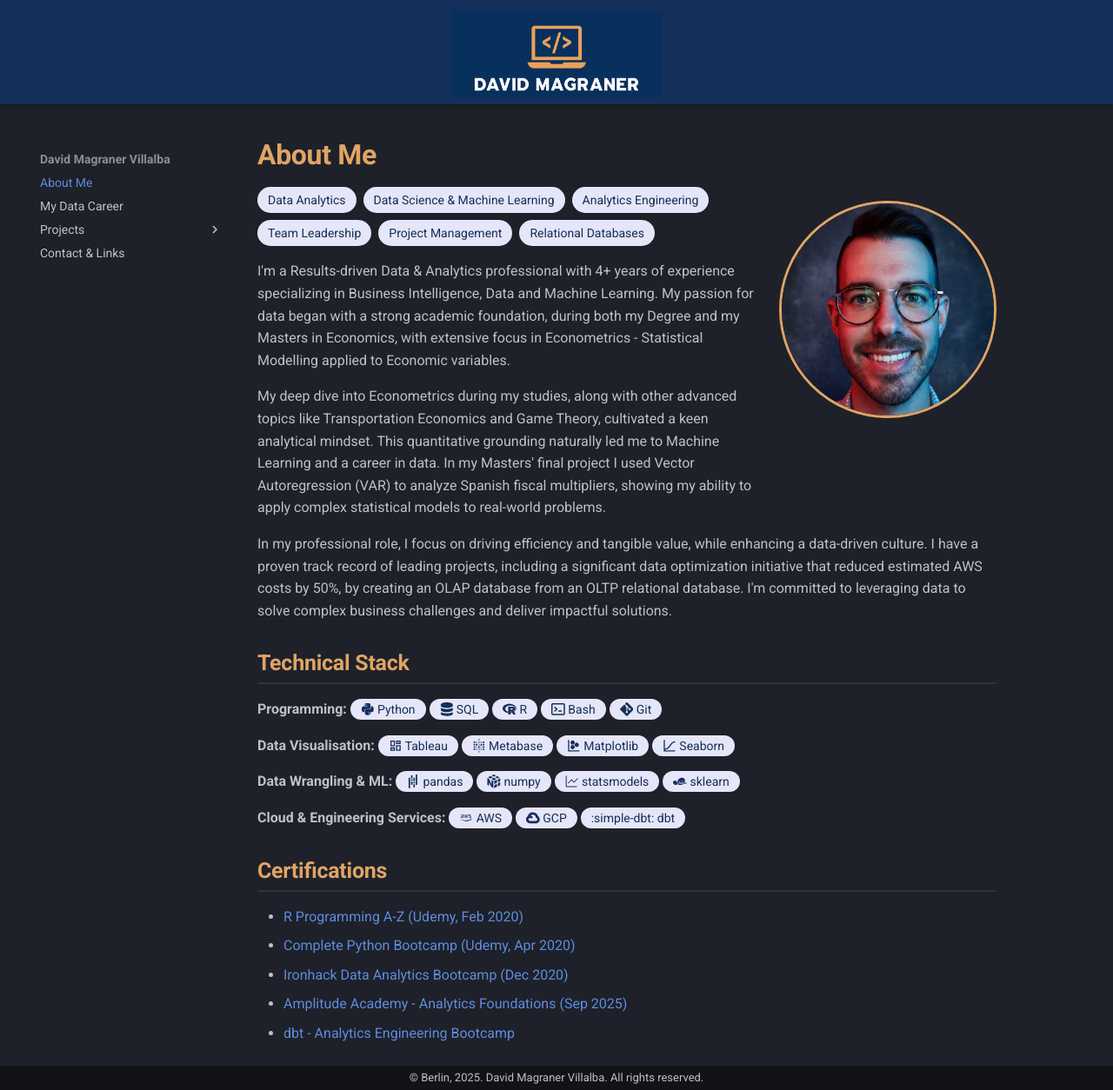
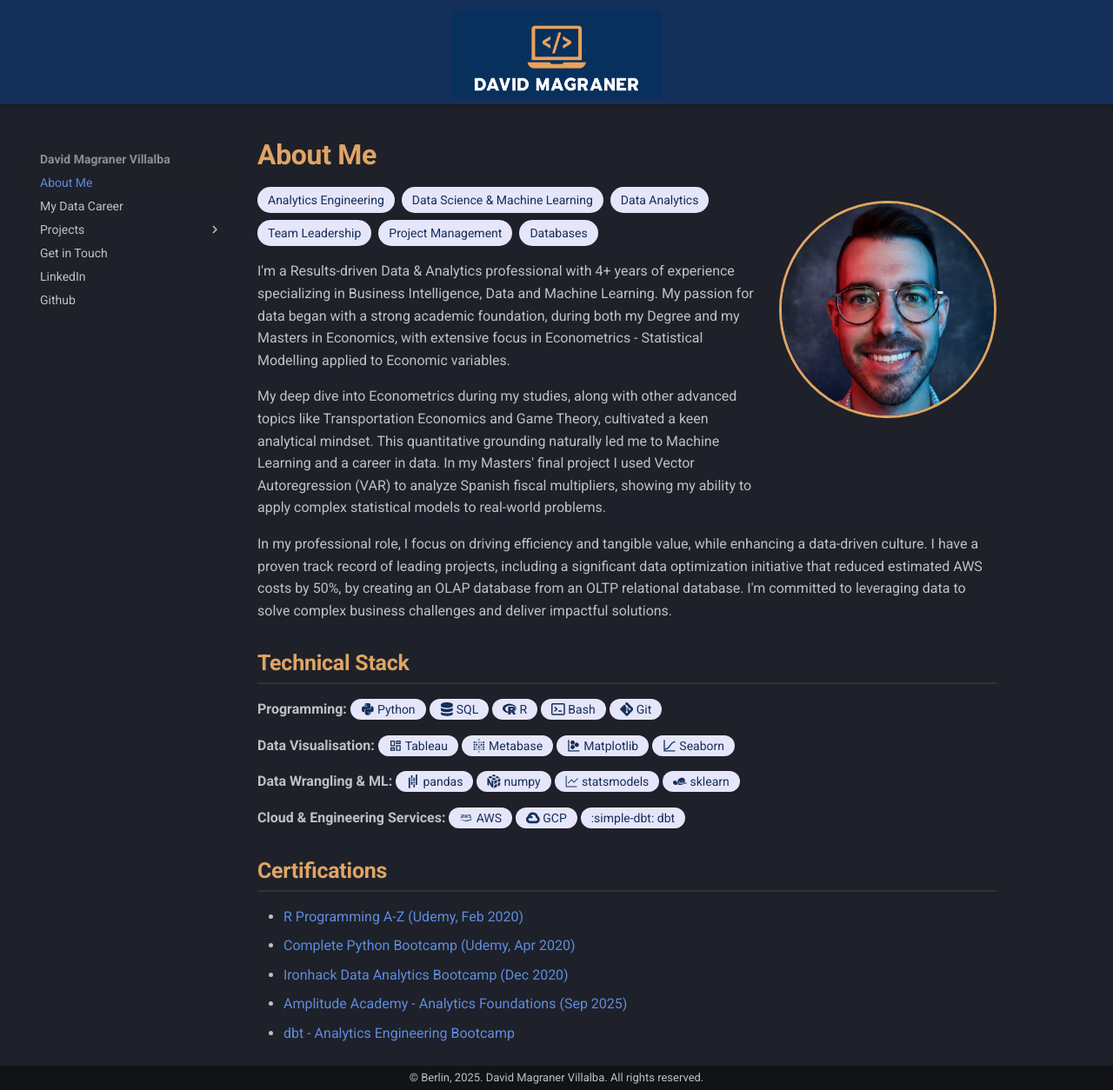
Before and after one commit to mavidvd/my-portfolio, an MkDocs documentation site: the page built from docs/index.md, in a window 1280 px wide and 1254 px high. Shown: the whole window at 87% size. Built offline with MkDocs 1.6.1 and Material for MkDocs 9.7.7, drawn with Linux system fonts in a browser that asks for light colours.

Commit message:
Added Linkedin and Github to Nav, TBDs to Projects.

```diff
--- a/docs/index.md
+++ b/docs/index.md
@@ -13,14 +13,14 @@
 
 <div class="profile-text">
 <div class="tag-container">
+    <span class="tag">Analytics Engineering</span>
+    <span class="tag">Data Science & Machine Learning</span>
     <span class="tag">Data Analytics</span>
-    <span class="tag">Data Science & Machine Learning</span>
-    <span class="tag">Analytics Engineering</span>
     </div>
 <div class="tag-container">
     <span class="tag">Team Leadership</span>
     <span class="tag">Project Management</span>
-    <span class="tag">Relational Databases</span>
+    <span class="tag">Databases</span>
     </div>
 
 <p>I'm a Results-driven Data & Analytics professional with 4+ years of experience specializing in Business Intelligence, Data and Machine Learning. My passion for data began with a strong academic foundation, during both my Degree and my Masters in Economics, with extensive focus in Econometrics - Statistical Modelling applied to Economic variables.</p>
--- a/mkdocs.yml
+++ b/mkdocs.yml
@@ -33,14 +33,9 @@ nav:
     - Route Calculator: project2.md
     - Fiscal Multipliers: project3.md
     - Invoice Database: project4.md
-  - Contact & Links: contact.md
-
-extra:
-  social:
-    - icon: fontawesome/brands/linkedin
-      link: https://www.linkedin.com/in/davidmagraner/
-    - icon: fontawesome/brands/github
-      link: https://github.com/mavidvd
+  - Get in Touch: contact.md
+  - LinkedIn: 'https://www.linkedin.com/in/davidmagraner/'
+  - Github: 'https://github.com/mavidvd'
 
 extra_css:
   - stylesheets/extra.css
```
Also changed, not shown: docs/project1.md (+2 -0 lines), docs/project2.md (+2 -0 lines), docs/project3.md (+2 -0 lines), docs/project4.md (+2 -0 lines).
